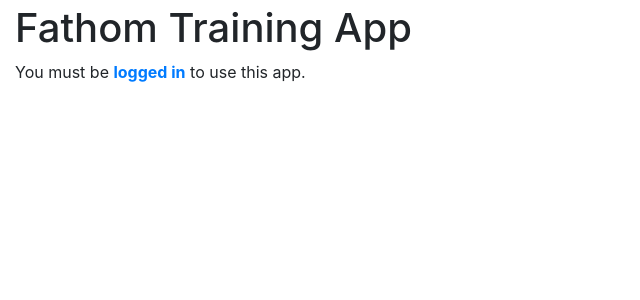
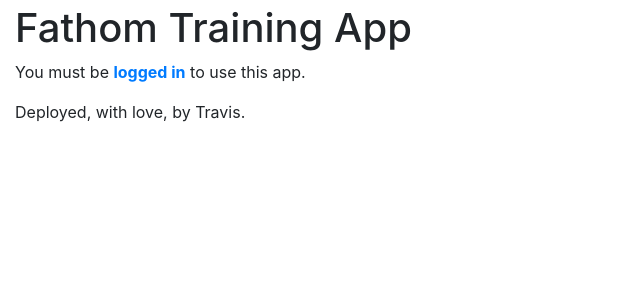
Before and after one commit to mozilla-applied-ml/fta, a Django app: page / in a window 1280 px wide. Shown: the part 56-356 px from the top of the page, without its empty margins (0-640 px from the left). Run offline with Django 3.2, Linux system fonts and the light colour scheme; some libraries are stand-ins or nearby versions.

Commit message:
Add a note about deploying from travis.

```diff
--- a/fta/templates/pages/home.html
+++ b/fta/templates/pages/home.html
@@ -11,4 +11,6 @@
   <p>{% blocktrans %}You must be <b><a href="{{ login_url }}">logged in</a></b> to use this app.{% endblocktrans %}</p>
 {% endif %}
 
+<p>Deployed, with love, by Travis.</p>
+
 {% endblock content %}
```
